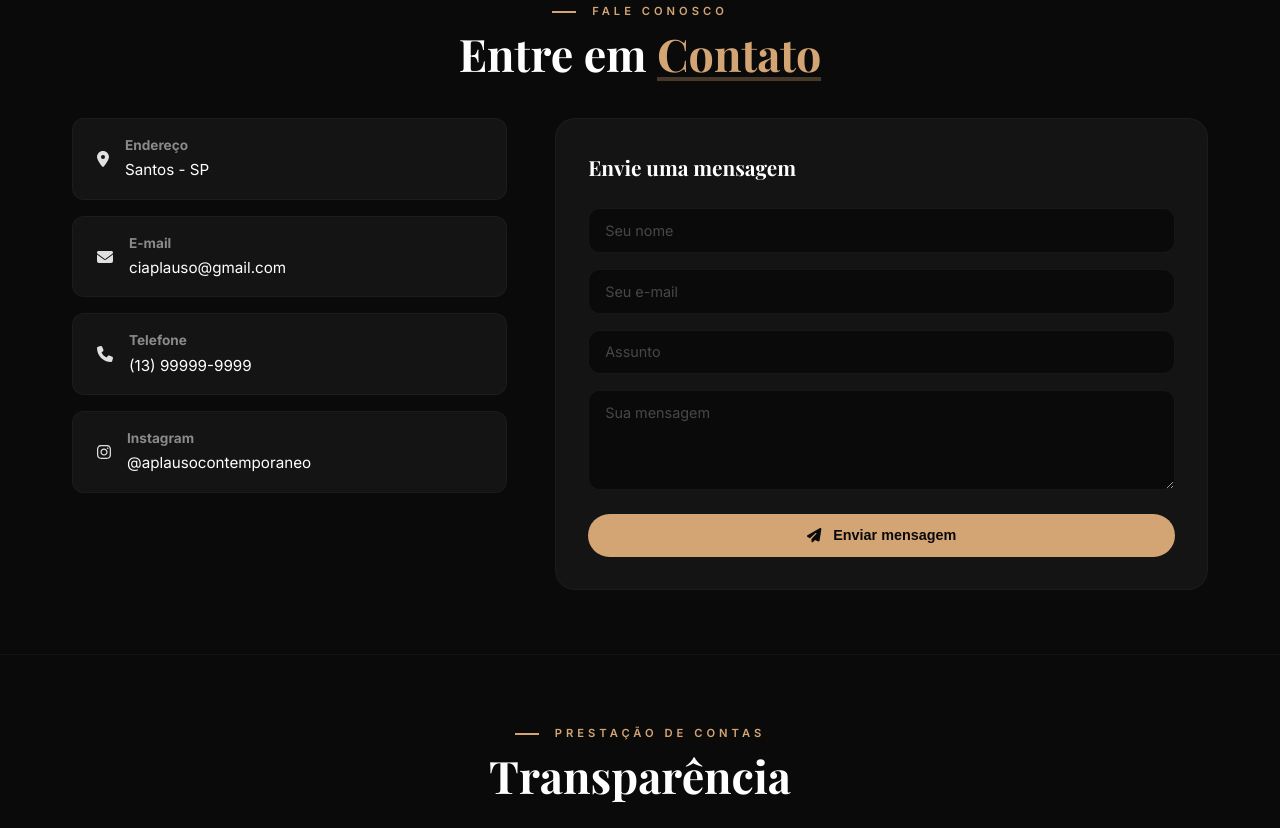
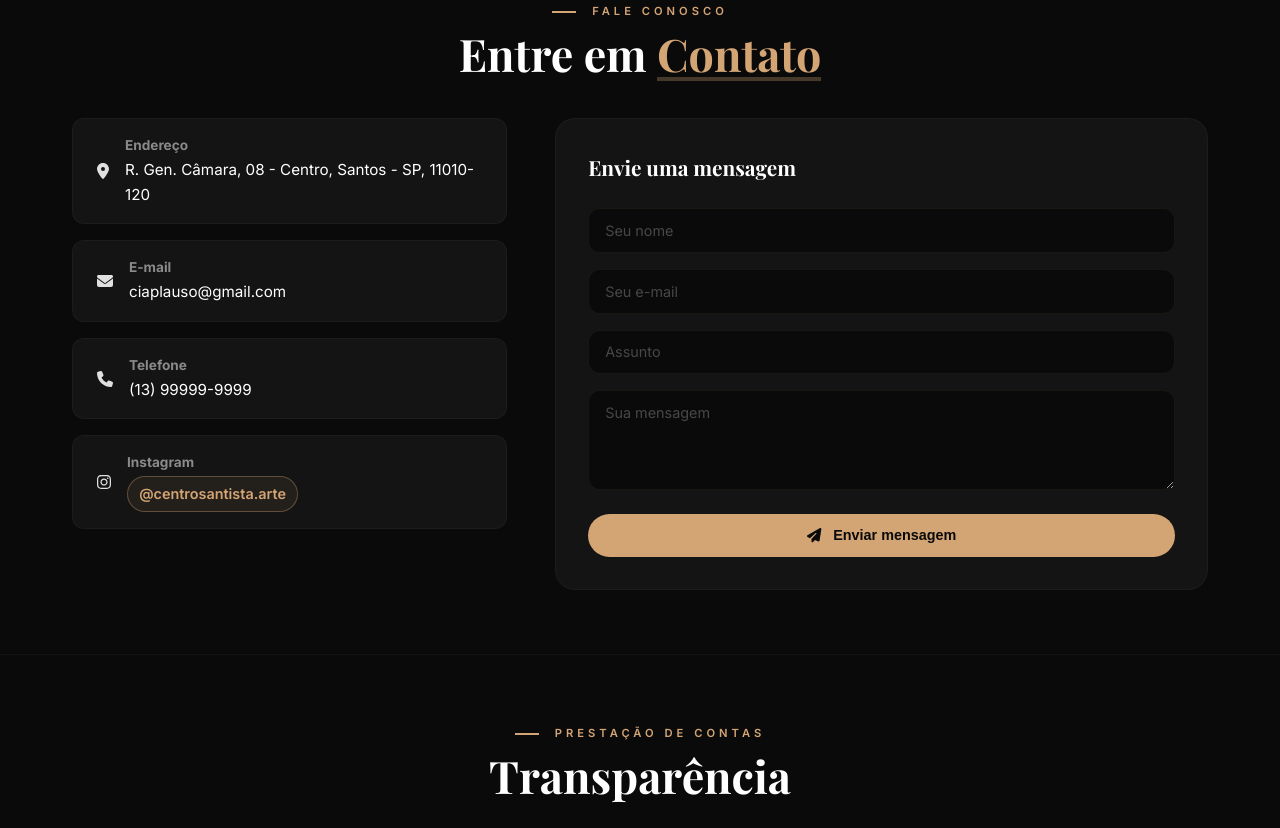
Before and after one commit to possan-desenvolvimento/csac-site, a plain HTML site: page index.html in a window 1280 px wide. Shown: the part 8152-8980 px from the top of the page. Drawn offline with nearby package versions, Linux system fonts and the light colour scheme; a web font is replaced by a local one.

Commit message:
Atualiza contatos e configura publicação do site
Co-authored-by: Copilot <223556219+Copilot@users.noreply.github.com>

```diff
--- a/css/index.css
+++ b/css/index.css
@@ -907,6 +907,29 @@
     font-size: 0.95rem;
 }
 
+.contato__instagram {
+    display: inline-flex;
+    padding: 0.35rem 0.7rem;
+    border: 1px solid rgba(212, 165, 116, 0.35);
+    border-radius: 999px;
+    background: rgba(212, 165, 116, 0.08);
+    color: var(--gold);
+    font-size: 0.9rem;
+    font-weight: 600;
+    text-decoration: none;
+    transition: var(--transition);
+}
+
+.contato__instagram:hover {
+    background: rgba(212, 165, 116, 0.16);
+    border-color: var(--gold);
+}
+
+.contato__instagram:focus-visible {
+    outline: 2px solid var(--gold);
+    outline-offset: 3px;
+}
+
 .contato__form {
     background: var(--dark-card);
     padding: 2rem;
--- a/index.html
+++ b/index.html
@@ -37,7 +37,7 @@
 
             <div class="nav__social">
                 <a href="#" target="_blank" aria-label="Facebook"><i class="fab fa-facebook-f"></i></a>
-                <a href="#" target="_blank" aria-label="Instagram"><i class="fab fa-instagram"></i></a>
+                <a href="https://www.instagram.com/centrosantista.arte/" target="_blank" aria-label="Instagram"><i class="fab fa-instagram"></i></a>
                 <a href="#" target="_blank" aria-label="YouTube"><i class="fab fa-youtube"></i></a>
                 <a href="#" target="_blank" aria-label="WhatsApp"><i class="fab fa-whatsapp"></i></a>
             </div>
@@ -534,7 +534,7 @@
                             <i class="fas fa-map-marker-alt"></i>
                             <div>
                                 <h4>Endereço</h4>
-                                <p>Santos - SP</p>
+                                <p>R. Gen. Câmara, 08 - Centro, Santos - SP, 11010-120</p>
                             </div>
                         </div>
                         <div class="contato__item">
@@ -555,7 +555,7 @@
                             <i class="fab fa-instagram"></i>
                             <div>
                                 <h4>Instagram</h4>
-                                <p>@aplausocontemporaneo</p>
+                                <a class="contato__instagram" href="https://www.instagram.com/centrosantista.arte/" target="_blank" rel="noopener noreferrer">@centrosantista.arte</a>
                             </div>
                         </div>
                     </div>
@@ -662,13 +662,13 @@
                 </div>
                 <div class="footer__contact">
                     <h4>Contato</h4>
-                    <p>📍 Santos - SP</p>
+                    <p>📍 R. Gen. Câmara, 08 - Centro, Santos - SP, 11010-120</p>
                     <p>📧 ciaplauso@gmail.com</p>
                     <p>📱 (13) 99999-9999</p>
                 </div>
             </div>
             <div class="footer__bottom">
-                <p>&copy; 2024 Cia Aplauso Contemporâneo. Todos os direitos reservados.</p>
+                <p>&copy; 2026 Grupo Soul. Todos os direitos reservados.</p>
             </div>
         </div>
     </footer>
```
Also changed, not shown: 4 other files.
